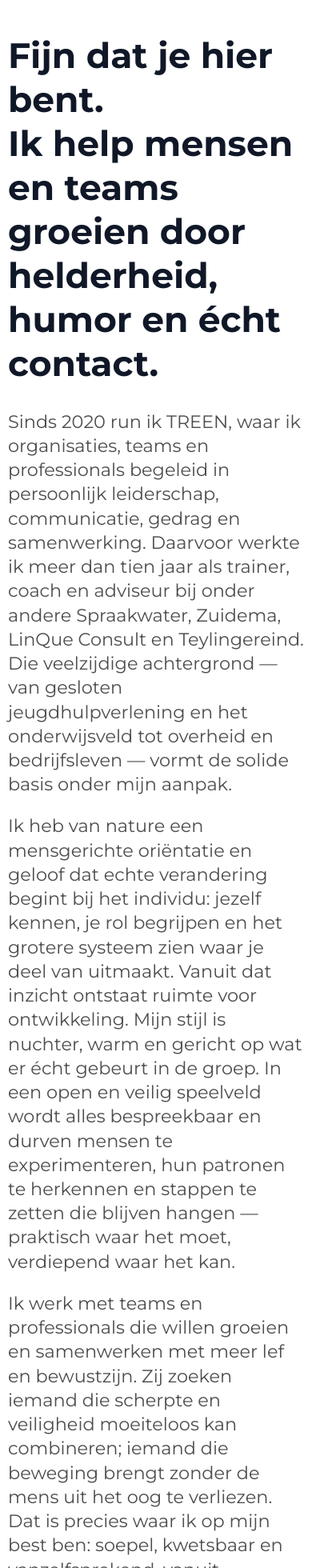
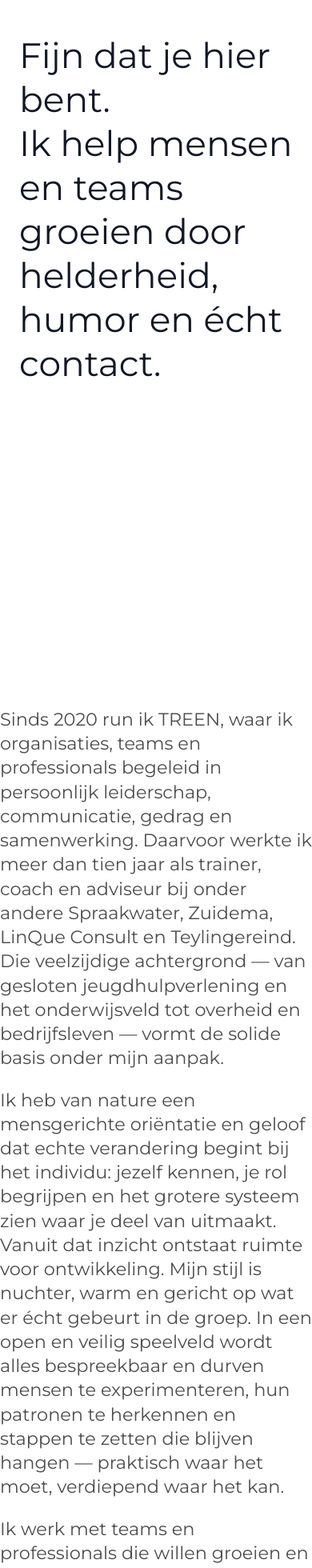
Before and after one commit to jonassmets/treen, a Next.js app: page / in a window 390 px wide. Shown: the top 1960 px of the page at 80% size. Built offline with nearby package versions, Linux system fonts and the light colour scheme.

Commit message:
feat: Implement mobile scroll reveal animations and refine hero and profile section styling.

```diff
--- a/app/components/HeroSection.tsx
+++ b/app/components/HeroSection.tsx
@@ -94,7 +94,41 @@ export function HeroSection() {
     };
   }, []);
 
+  // Mobile scroll reveal animations
+  useEffect(() => {
+    if (typeof window === 'undefined' || window.innerWidth > 768) return;
+
+    const fadeElements = document.querySelectorAll('.mobile-fade-in');
+    const signatureElement = document.querySelector('.mobile-signature-reveal');
+
+    const observer = new IntersectionObserver(
+      (entries) => {
+        entries.forEach((entry) => {
+          if (entry.isIntersecting) {
+            entry.target.classList.add('is-visible');
+          }
+        });
+      },
+      { threshold: 0.2, rootMargin: '0px 0px -50px 0px' }
+    );
+
+    fadeElements.forEach((el, idx) => {
+      // Set CSS custom property for staggered delay
+      (el as HTMLElement).style.setProperty('--delay', String(idx * 0.15));
+      observer.observe(el);
+    });
+
+    if (signatureElement) {
+      observer.observe(signatureElement);
+    }
+
+    return () => {
+      observer.disconnect();
+    };
+  }, []);
+
   return (
+    <>
       <section className="hero-section w-full flex items-center justify-center" style={{
         minHeight: 'max(100svh, 720px)',
         padding: 'clamp(32px, 5vh, 60px) 0',
@@ -116,15 +150,15 @@ export function HeroSection() {
             gap: 'clamp(24px, 3.5vh, 40px)'
           }}
         >
-        {/* Hero Title */}
-        <h1 className="hero-title font-bold text-gray-900 text-left" style={{ fontWeight: 700 }}>
+          {/* Hero Title - Large Derek-style opening */}
+          <h1 className="hero-title font-normal text-gray-900 text-left" style={{ fontWeight: 400 }}>
             Fijn dat je hier bent.<br />
             Ik help mensen en teams groeien door helderheid, humor en écht contact.
           </h1>
 
-        {/* Three Column Layout */}
+          {/* Paragraphs - Three Column Layout */}
           <div className="hero-columns-wrapper">
-          <div className="hero-columns scroll-reveal" data-speed="0.16" ref={(el) => { scrollRevealRefs.current[0] = el; }}>
+            <div className="hero-columns">
               {HERO_PARAGRAPHS.map((paragraph, idx) => (
                 <p key={`hero-paragraph-${idx}`} className="hero-paragraph">{paragraph}</p>
               ))}
@@ -162,5 +196,40 @@ export function HeroSection() {
           </div>
         </div>
       </section>
+
+      {/* Mobile-only scroll sections */}
+      <div className="mobile-scroll-sections">
+        {/* Paragraphs Section */}
+        <section className="mobile-paragraphs-section">
+          <div className="w-full px-6" style={{ maxWidth: '979px', margin: '0 auto', paddingTop: '40px', paddingBottom: '40px' }}>
+            {HERO_PARAGRAPHS.map((paragraph, idx) => (
+              <p
+                key={`mobile-para-${idx}`}
+                className="hero-paragraph mobile-fade-in"
+                data-delay={idx * 0.15}
+              >
+                {paragraph}
+              </p>
+            ))}
+          </div>
+        </section>
+
+        {/* Signature Section */}
+        <section className="mobile-signature-section">
+          <div className="w-full px-6" style={{ maxWidth: '979px', margin: '0 auto', paddingTop: '20px', paddingBottom: '60px' }}>
+            <div className="mobile-signature-reveal">
+              <Image
+                src="/signature.png"
+                alt="Handtekening van Joris"
+                width={256}
+                height={120}
+                style={{ width: 'min(70%, 280px)', height: 'auto', display: 'block' }}
+                priority
+              />
+            </div>
+          </div>
+        </section>
+      </div>
+    </>
   );
 }
--- a/app/components/ProfileSection.tsx
+++ b/app/components/ProfileSection.tsx
@@ -26,35 +26,47 @@ export function ProfileSection({ accentColor }: ProfileSectionProps) {
                         <Image
                             src="/profile.jpg"
                             alt="Joris van den Hout"
-                            width={280}
-                            height={350}
+                            width={320}
+                            height={400}
                             className="rounded-lg"
+                            style={{ borderRadius: '12px' }}
                         />
                     </div>
                     <div className="flex-1 text-left">
-                        <h2 className="text-4xl font-bold text-gray-900 mb-6">Joris van den Hout</h2>
-                        <p className="text-gray-600 mb-8">
+                        <h2 style={{
+                            fontSize: '29px',
+                            lineHeight: '37.7px',
+                            fontWeight: 400,
+                            color: '#1a1a1a',
+                            marginBottom: '16px'
+                        }}>Joris van den Hout</h2>
+                        <p style={{
+                            fontSize: '20px',
+                            lineHeight: '32px',
+                            color: '#4d4d4d',
+                            marginBottom: '32px'
+                        }}>
                             Trainer - Facilitator - Adviseur
                         </p>
                         <div className="space-y-2 mb-8">
-                            <p className="text-gray-600">
+                            <p style={{ fontSize: '20px', lineHeight: '32px', color: '#4d4d4d' }}>
                                 <a
                                     href="tel:+31642005580"
                                     className="transition-colors"
-                                    style={{ color: '#808080' }}
+                                    style={{ color: '#4d4d4d' }}
                                     onMouseEnter={(e) => e.currentTarget.style.color = accentColor}
-                                    onMouseLeave={(e) => e.currentTarget.style.color = '#808080'}
+                                    onMouseLeave={(e) => e.currentTarget.style.color = '#4d4d4d'}
                                 >
                                     +31 6 42 00 55 80
                                 </a>
                             </p>
-                            <p className="text-gray-600">
+                            <p style={{ fontSize: '20px', lineHeight: '32px', color: '#4d4d4d' }}>
                                 <a
                                     href="mailto:joris@treen.nu"
                                     className="underline transition-colors"
-                                    style={{ color: '#808080' }}
+                                    style={{ color: '#4d4d4d' }}
                                     onMouseEnter={(e) => e.currentTarget.style.color = accentColor}
-                                    onMouseLeave={(e) => e.currentTarget.style.color = '#808080'}
+                                    onMouseLeave={(e) => e.currentTarget.style.color = '#4d4d4d'}
                                 >
                                     joris@treen.nu
                                 </a>
@@ -65,7 +77,11 @@ export function ProfileSection({ accentColor }: ProfileSectionProps) {
                             target="_blank"
                             rel="noopener noreferrer"
                             className="underline transition-colors"
-                            style={{ color: '#1a1a1a' }}
+                            style={{
+                                fontSize: '20px',
+                                lineHeight: '32px',
+                                color: '#1a1a1a'
+                            }}
                             onMouseEnter={(e) => e.currentTarget.style.color = accentColor}
                             onMouseLeave={(e) => e.currentTarget.style.color = '#1a1a1a'}
                         >
--- a/app/globals.css
+++ b/app/globals.css
@@ -95,6 +95,11 @@ body {
   background: white;
 }
 
+/* Hide mobile sections on desktop */
+.mobile-scroll-sections {
+  display: none !important;
+}
+
 .float-item {
   position: absolute;
   left: 0;
@@ -122,10 +127,11 @@ body {
 }
 
 .hero-title {
-  font-size: clamp(2.8rem, 4.8vw, 4.6rem);
-  line-height: 1.12;
+  font-size: clamp(3rem, 5vw, 70px);
+  line-height: 1.1;
   margin-bottom: clamp(1.8rem, 3vh, 3.2rem);
   text-align: left;
+  font-weight: 400;
 }
 
 .hero-section,
@@ -143,19 +149,23 @@ body {
 .hero-columns {
   column-count: 3;
   column-gap: clamp(32px, 4vw, 60px);
-  column-fill: balance;
+  column-fill: auto;
 }
 
 .hero-paragraph {
-  font-size: clamp(1.1rem, 1.5vw, 1.3rem);
-  line-height: 1.55;
+  font-size: clamp(1.1rem, 1.8vw, 20px);
+  line-height: 1.6;
   color: #4d4d4d;
-  margin-bottom: clamp(16px, 2vh, 22px);
-  break-inside: avoid-column;
+  margin-bottom: clamp(16px, 2vh, 24px);
 }
 
 .hero-paragraph:last-child {
   margin-bottom: 0;
+}
+
+.signature-stack {
+  margin-top: 0;
+  break-inside: avoid-column;
 }
 
 .hero-grid p {
@@ -174,10 +184,7 @@ body {
   display: none;
 }
 
-.signature-stack {
-  margin-top: 0;
-  break-inside: avoid-column;
-}
+
 
 .scroll-reveal {
   opacity: 0;
@@ -316,36 +323,71 @@ body {
 
   .hero-section {
     min-height: 100vh !important;
-    height: auto !important;
-    padding: 24px 0;
-    align-items: flex-start !important;
-    justify-content: flex-start !important;
+    height: 100vh !important;
+    padding: 0;
+    align-items: center !important;
+    justify-content: center !important;
+    overflow: visible;
   }
 
   .hero-shell {
-    height: auto;
-    justify-content: flex-start;
-    gap: 16px;
+    height: 100vh;
+    justify-content: center;
+    gap: 0;
+    padding-inline: 24px !important;
   }
 
   .hero-title {
-    font-size: clamp(5rem, 13vw, 6.8rem) !important;
+    font-size: clamp(2.8rem, 8vw, 4.5rem) !important;
     line-height: 1.25 !important;
-    margin-bottom: 14px !important;
-    max-width: 20ch;
+    margin-bottom: 0 !important;
+    max-width: 100%;
     text-align: left;
     margin-inline: 0;
   }
 
-  .hero-columns {
-    column-count: 1;
-    column-gap: 0;
+  .hero-columns-wrapper {
+    display: none;
   }
 
   .hero-paragraph {
     font-size: clamp(1.4rem, 4.5vw, 1.6rem);
     line-height: 1.35;
     margin-bottom: 22px;
+  }
+
+  /* Show mobile scroll sections */
+  .mobile-scroll-sections {
+    display: block !important;
+  }
+
+  .mobile-paragraphs-section,
+  .mobile-signature-section {
+    background: #ffffff;
+    min-height: 50vh;
+  }
+
+  .mobile-fade-in {
+    opacity: 0;
+    transform: translate3d(0, 40px, 0);
+    transition: opacity 0.8s ease, transform 0.8s ease;
+    transition-delay: calc(var(--delay, 0) * 1s);
+  }
+
+  .mobile-fade-in.is-visible {
+    opacity: 1;
+    transform: translate3d(0, 0, 0);
+  }
+
+  .mobile-signature-reveal {
+    opacity: 0;
+    transform: translate3d(0, 30px, 0);
+    transition: opacity 0.8s ease, transform 0.8s ease;
+  }
+
+  .mobile-signature-reveal.is-visible {
+    opacity: 1;
+    transform: translate3d(0, 0, 0);
   }
 
   .hero-grid .scroll-reveal {
```
Lines whose indentation alone changed are shown as unchanged.
